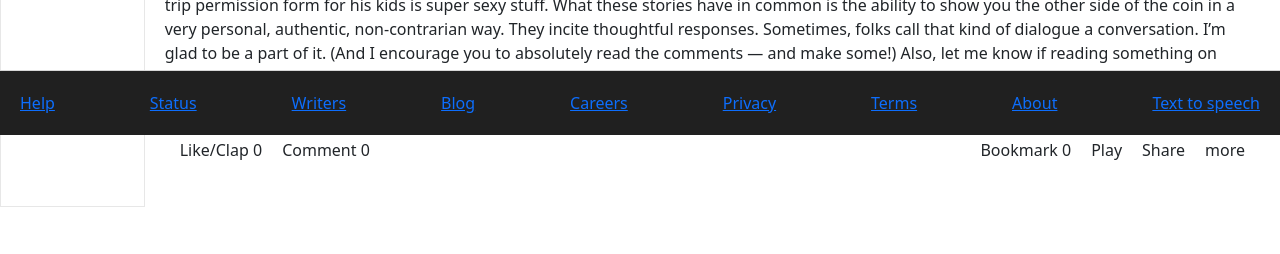
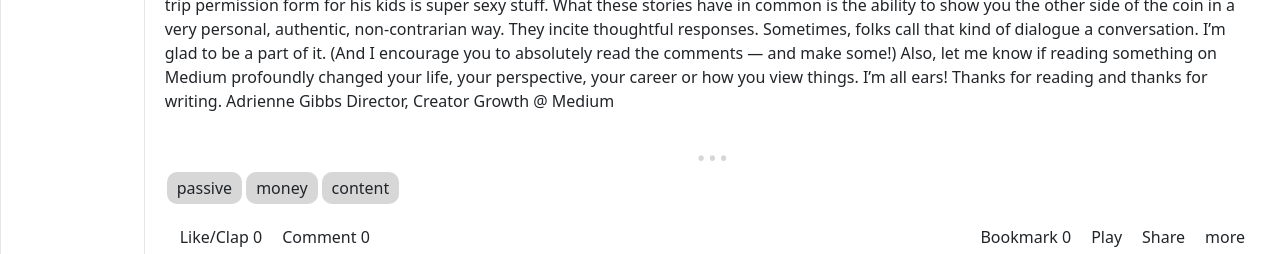
Before and after one commit to kalburgimanjunath/nextjs-passive-income-ideas, a Next.js app: page /posts/1 in a window 1280 px wide. Shown: the part 665-919 px from the top of the page. Before the commit the page ends 872 px from the top, so only its background shows below. Built offline with nearby package versions, Linux system fonts and the light colour scheme.

Commit message:
4 files modified

```diff
--- a/pages/api/posts.js
+++ b/pages/api/posts.js
@@ -39,6 +39,7 @@ Adrienne Gibbs
 Director, Creator Growth @ Medium`,
       author: 1,
       url: 'https://picsum.photos/seed/picsum/200/300',
+      tags: ['passive', 'money', 'content'],
       created_at: '10-10-2023',
     },
     {
--- a/pages/posts/[id].js
+++ b/pages/posts/[id].js
@@ -51,7 +51,16 @@ export default function index() {
                       <h6>Published at {item.created_at}</h6>
                     </div>
                     <div>{item.description}</div>
-
+                    <div className="detailed-ellipsis">...</div>
+                    <div className="post-tags">
+                      {item.tags ? (
+                        <div>
+                          {item.tags.map((tag) => (
+                            <span>{tag}</span>
+                          ))}
+                        </div>
+                      ) : null}
+                    </div>
                     <Footerbutton />
                   </>
                 );
--- a/styles/globals.css
+++ b/styles/globals.css
@@ -16,7 +16,7 @@ a {
   box-sizing: border-box;
 }
 .footer-menu {
-  position: fixed;
+  /* position: fixed; */
   width: 100%;
   bottom: 0px;
   display: flex;
@@ -27,3 +27,9 @@ a {
 .footer-menu span {
   padding: 20px;
 }
+.detailed-ellipsis {
+  display: flex;
+  font-size: 42px;
+  justify-content: center;
+  color: #d6d6d6;
+}
--- a/styles/post.module.css
+++ b/styles/post.module.css
@@ -22,3 +22,14 @@
 .footerbutton .right span {
   margin: 10px;
 }
+.post-tags {
+  display: flex;
+  justify-content: space-between;
+  width: 100%;
+}
+.post-tags span {
+  background-color: #d7d7d7;
+  margin: 2px;
+  padding: 5px 10px;
+  border-radius: 10px;
+}
```
